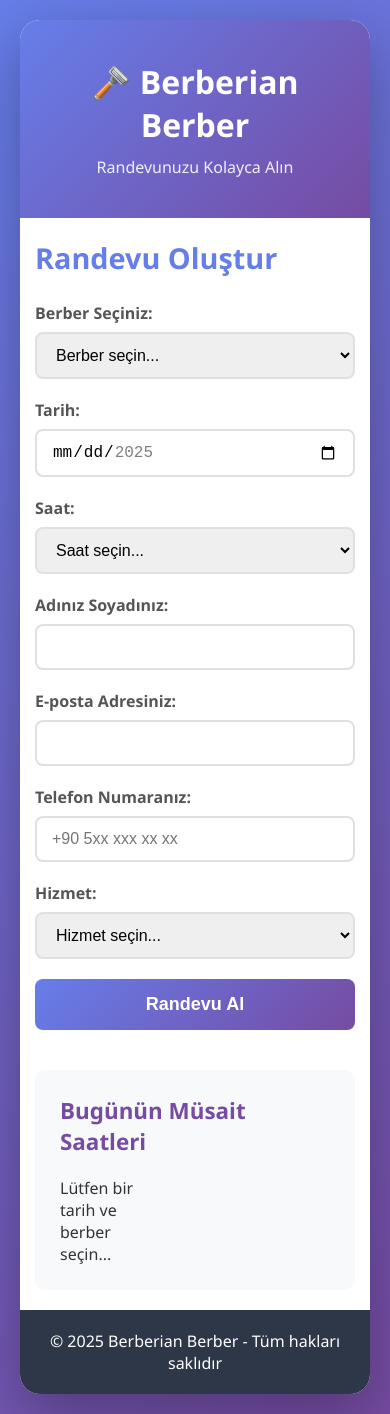
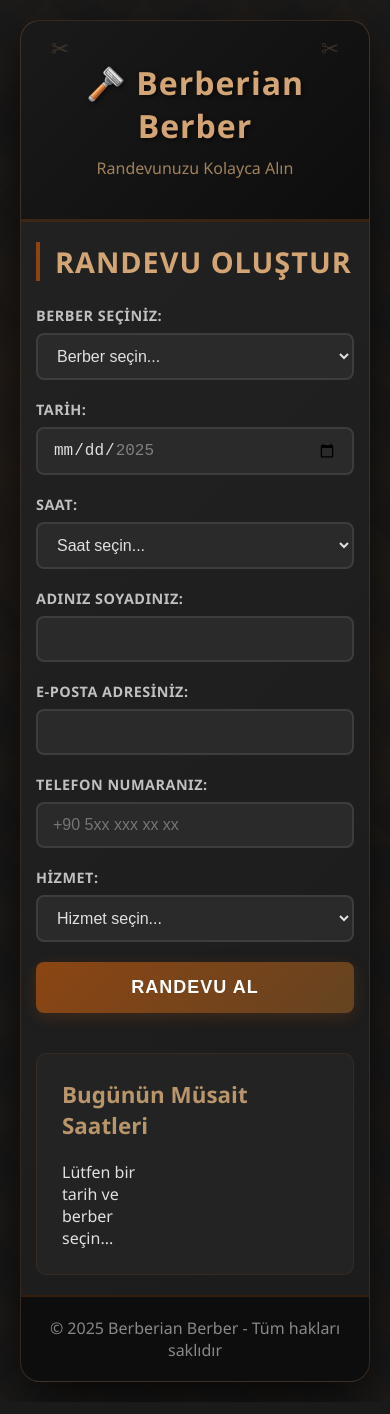
Before and after one commit to curiousbrutus/berberian, a plain HTML site: page index.html in a window 390 px wide. Drawn offline with nearby package versions, Linux system fonts and the light colour scheme.

Commit message:
Updated styles.css with a dark, masculine color scheme suitable for a men's barbershop.

```diff
--- a/styles.css
+++ b/styles.css
@@ -6,40 +6,90 @@
 
 body {
     font-family: 'Segoe UI', Tahoma, Geneva, Verdana, sans-serif;
-    background: linear-gradient(135deg, #667eea 0%, #764ba2 100%);
+    background: #1a1a1a;
+    background-image:
+        repeating-linear-gradient(45deg, transparent, transparent 35px, rgba(139, 69, 19, 0.03) 35px, rgba(139, 69, 19, 0.03) 70px),
+        repeating-linear-gradient(-45deg, transparent, transparent 35px, rgba(101, 67, 33, 0.03) 35px, rgba(101, 67, 33, 0.03) 70px);
+    background-attachment: fixed;
     min-height: 100vh;
     padding: 20px;
-    color: #333;
+    color: #e0e0e0;
+}
+
+body::before {
+    content: '';
+    position: fixed;
+    top: 0;
+    left: 0;
+    width: 100%;
+    height: 100%;
+    background-image:
+        radial-gradient(circle at 20% 50%, rgba(139, 69, 19, 0.1) 0%, transparent 50%),
+        radial-gradient(circle at 80% 80%, rgba(101, 67, 33, 0.1) 0%, transparent 50%);
+    pointer-events: none;
+    z-index: 0;
 }
 
 .container {
     max-width: 800px;
     margin: 0 auto;
-    background: white;
+    background: linear-gradient(135deg, #2d2d2d 0%, #1f1f1f 100%);
     border-radius: 20px;
-    box-shadow: 0 20px 60px rgba(0, 0, 0, 0.3);
+    box-shadow: 0 20px 60px rgba(0, 0, 0, 0.8), 0 0 1px rgba(139, 69, 19, 0.3);
     overflow: hidden;
+    position: relative;
+    z-index: 1;
+    border: 1px solid rgba(139, 69, 19, 0.2);
 }
 
 header {
-    background: linear-gradient(135deg, #667eea 0%, #764ba2 100%);
-    color: white;
+    background: linear-gradient(135deg, #1a1a1a 0%, #0d0d0d 100%);
+    background-image:
+        linear-gradient(135deg, #1a1a1a 0%, #0d0d0d 100%),
+        repeating-linear-gradient(90deg, transparent, transparent 2px, rgba(139, 69, 19, 0.1) 2px, rgba(139, 69, 19, 0.1) 4px);
+    color: #d4a574;
     padding: 40px 20px;
     text-align: center;
+    border-bottom: 3px solid rgba(139, 69, 19, 0.3);
+    position: relative;
+}
+
+header::after {
+    content: '✂';
+    position: absolute;
+    top: 10px;
+    right: 30px;
+    font-size: 2em;
+    opacity: 0.2;
+}
+
+header::before {
+    content: '✂';
+    position: absolute;
+    top: 10px;
+    left: 30px;
+    font-size: 2em;
+    opacity: 0.2;
 }
 
 header h1 {
     font-size: 2.5em;
     margin-bottom: 10px;
+    color: #d4a574;
+    text-shadow: 2px 2px 4px rgba(0, 0, 0, 0.5);
+    font-weight: 700;
+    letter-spacing: 1px;
 }
 
 header p {
     font-size: 1.2em;
-    opacity: 0.9;
+    opacity: 0.85;
+    color: #b8956a;
 }
 
 main {
     padding: 40px 20px;
+    background: rgba(25, 25, 25, 0.5);
 }
 
 .booking-form {
@@ -47,15 +97,21 @@ main {
 }
 
 h2 {
-    color: #667eea;
+    color: #d4a574;
     margin-bottom: 25px;
     font-size: 1.8em;
+    font-weight: 700;
+    text-transform: uppercase;
+    letter-spacing: 1px;
+    border-left: 4px solid #8b4513;
+    padding-left: 15px;
 }
 
 h3 {
-    color: #764ba2;
+    color: #b8956a;
     margin-bottom: 20px;
     font-size: 1.4em;
+    font-weight: 600;
 }
 
 .form-group {
@@ -66,7 +122,10 @@ label {
     display: block;
     margin-bottom: 8px;
     font-weight: 600;
-    color: #555;
+    color: #c0c0c0;
+    text-transform: uppercase;
+    font-size: 0.9em;
+    letter-spacing: 0.5px;
 }
 
 input[type="text"],
@@ -76,35 +135,42 @@ input[type="date"],
 select {
     width: 100%;
     padding: 12px 15px;
-    border: 2px solid #e0e0e0;
+    border: 2px solid #3d3d3d;
     border-radius: 8px;
     font-size: 16px;
     transition: all 0.3s;
+    background: #2a2a2a;
+    color: #e0e0e0;
 }
 
 input:focus,
 select:focus {
     outline: none;
-    border-color: #667eea;
-    box-shadow: 0 0 0 3px rgba(102, 126, 234, 0.1);
+    border-color: #8b4513;
+    box-shadow: 0 0 0 3px rgba(139, 69, 19, 0.2);
+    background: #333;
 }
 
 .btn-submit {
     width: 100%;
     padding: 15px;
-    background: linear-gradient(135deg, #667eea 0%, #764ba2 100%);
-    color: white;
+    background: linear-gradient(135deg, #8b4513 0%, #654321 100%);
+    color: #fff;
     border: none;
     border-radius: 8px;
     font-size: 18px;
-    font-weight: 600;
+    font-weight: 700;
     cursor: pointer;
     transition: transform 0.2s, box-shadow 0.2s;
+    text-transform: uppercase;
+    letter-spacing: 1px;
+    box-shadow: 0 4px 15px rgba(139, 69, 19, 0.3);
 }
 
 .btn-submit:hover {
     transform: translateY(-2px);
-    box-shadow: 0 10px 20px rgba(102, 126, 234, 0.3);
+    box-shadow: 0 10px 25px rgba(139, 69, 19, 0.4);
+    background: linear-gradient(135deg, #a0522d 0%, #8b4513 100%);
 }
 
 .btn-submit:active {
@@ -117,8 +183,8 @@ select:focus {
 }
 
 .spinner {
-    border: 4px solid #f3f3f3;
-    border-top: 4px solid #667eea;
+    border: 4px solid #3d3d3d;
+    border-top: 4px solid #8b4513;
     border-radius: 50%;
     width: 50px;
     height: 50px;
@@ -139,23 +205,24 @@ select:focus {
 }
 
 .message.success {
-    background-color: #d4edda;
-    border: 1px solid #c3e6cb;
-    color: #155724;
+    background-color: #1e4620;
+    border: 1px solid #2d6a2e;
+    color: #7dda80;
     display: block;
 }
 
 .message.error {
-    background-color: #f8d7da;
-    border: 1px solid #f5c6cb;
-    color: #721c24;
+    background-color: #4a1e1e;
+    border: 1px solid #6a2d2d;
+    color: #da7d7d;
     display: block;
 }
 
 .available-slots {
-    background: #f8f9fa;
+    background: #232323;
     padding: 25px;
     border-radius: 10px;
+    border: 1px solid rgba(139, 69, 19, 0.2);
 }
 
 .slots-container {
@@ -167,37 +234,42 @@ select:focus {
 
 .slot-button {
     padding: 10px;
-    background: white;
-    border: 2px solid #667eea;
+    background: #2a2a2a;
+    border: 2px solid #8b4513;
     border-radius: 6px;
-    color: #667eea;
-    font-weight: 600;
+    color: #d4a574;
+    font-weight: 700;
     cursor: pointer;
     transition: all 0.2s;
+    text-transform: uppercase;
+    font-size: 0.9em;
 }
 
 .slot-button:hover {
-    background: #667eea;
-    color: white;
+    background: #8b4513;
+    color: #fff;
+    box-shadow: 0 4px 10px rgba(139, 69, 19, 0.3);
 }
 
 .slot-button.unavailable {
-    background: #e0e0e0;
-    border-color: #999;
-    color: #999;
+    background: #1a1a1a;
+    border-color: #3d3d3d;
+    color: #666;
     cursor: not-allowed;
 }
 
 .slot-button.unavailable:hover {
-    background: #e0e0e0;
-    color: #999;
+    background: #1a1a1a;
+    color: #666;
+    box-shadow: none;
 }
 
 footer {
-    background: #2d3748;
-    color: white;
+    background: #0d0d0d;
+    color: #888;
     text-align: center;
     padding: 20px;
+    border-top: 2px solid rgba(139, 69, 19, 0.3);
 }
 
 @media (max-width: 600px) {
@@ -216,4 +288,9 @@ footer {
     .slots-container {
         grid-template-columns: repeat(auto-fill, minmax(80px, 1fr));
     }
+
+    header::after,
+    header::before {
+        font-size: 1.5em;
+    }
 }
```
